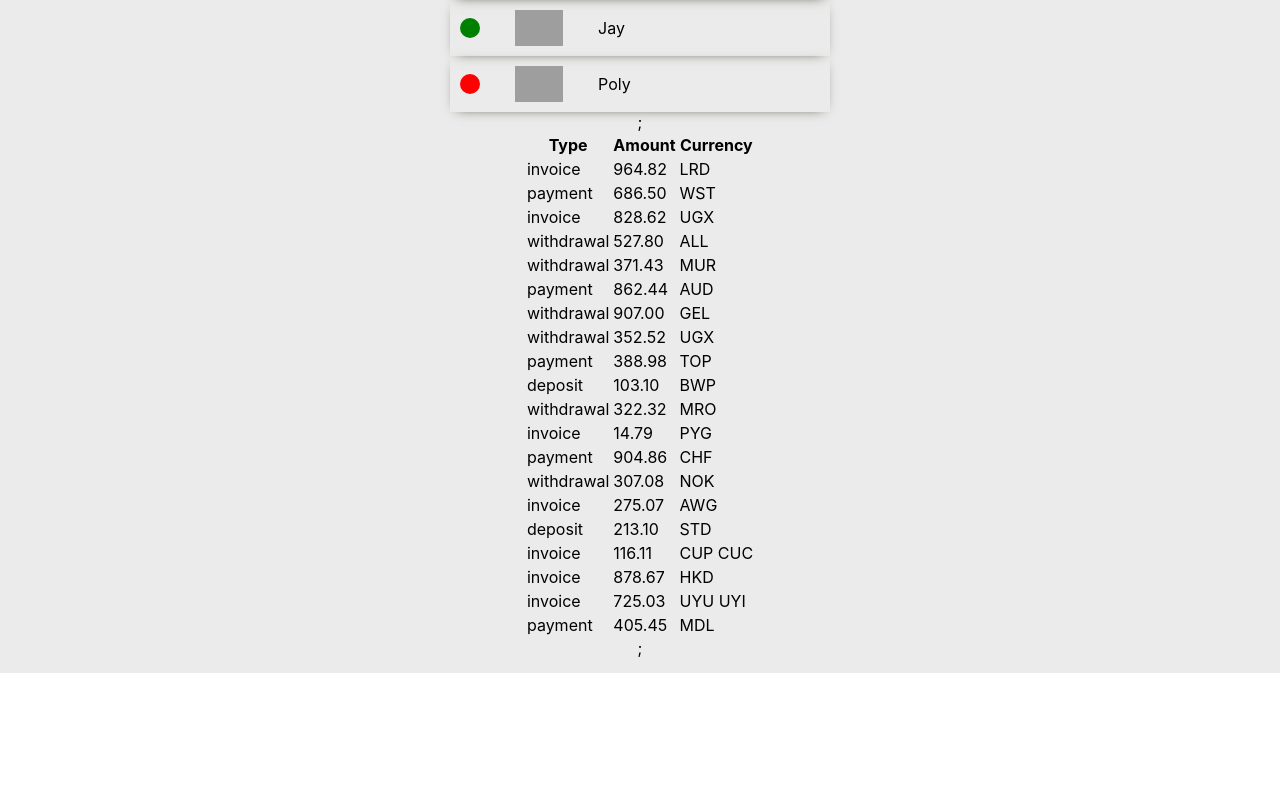
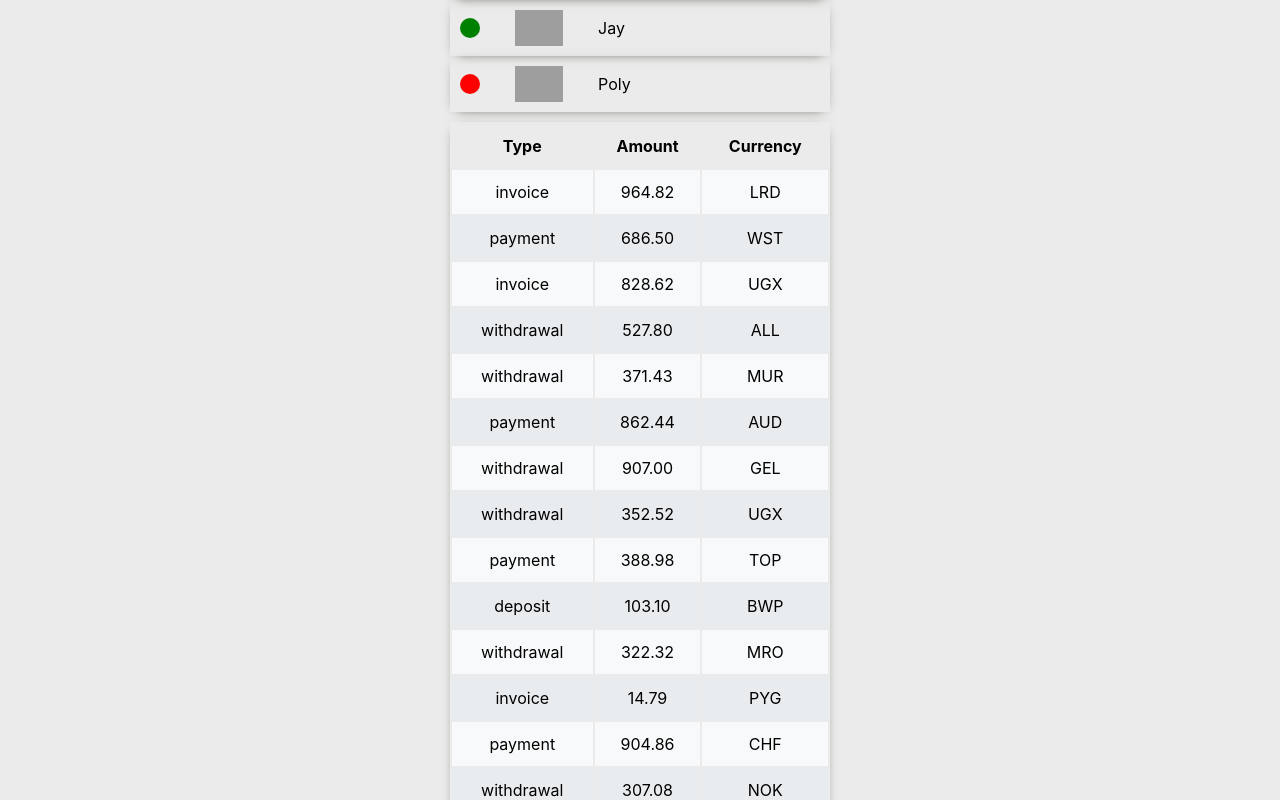
Before and after one commit to VuktorTS/goit-react-hw-01-components, a React (Create React App) app: page / in a window 1280 px wide. Shown: the part 860-1660 px from the top of the page. Before the commit the page ends 1533 px from the top, so only its background shows below. Built offline with nearby package versions, Linux system fonts and the light colour scheme; grey boxes are pictures that could not be loaded.

Commit message:
add style for transactionHistory

```diff
--- a/src/components/App.jsx
+++ b/src/components/App.jsx
@@ -13,8 +13,8 @@ export const App = () => {
     <div className={css.main}>
       <Profile {...user} />
       <Statistics stats={data} />
-      <FriendList friends={friends} />;
-      <TransactionHistory items={transactions} />;
+      <FriendList friends={friends} />
+      <TransactionHistory items={transactions} />
     </div>
   );
 };
--- a/src/components/FriendList/FriendList.module.css
+++ b/src/components/FriendList/FriendList.module.css
@@ -1,4 +1,5 @@
 .friend_list {
+  margin-bottom: 10px;
 }
 .item {
   display: flex;
@@ -14,7 +15,3 @@
   height: 20px;
   border-radius: 50%;
 }
-.avatar {
-}
-.name {
-}
--- a/src/components/TransactionHistory/TransactionHistory.jsx
+++ b/src/components/TransactionHistory/TransactionHistory.jsx
@@ -1,3 +1,5 @@
+import css from './TransactionHistory.module.css';
+
 export const TransactionHistory = ({ items }) => {
   return (
     <table class="transaction-history">
--- a/src/components/TransactionHistory/TransactionHistory.module.css
+++ b/src/components/TransactionHistory/TransactionHistory.module.css
@@ -0,0 +1,19 @@
+table {
+  max-width: 380px;
+  width: 100%;
+  border-collapse: separate;
+  box-shadow: 0px 3px 12px -7px #313222;
+  padding: 0;
+  text-align: center;
+}
+td,
+th {
+  padding: 12px 0;
+}
+tbody tr:nth-child(odd) {
+  background-color: #f8f9fa;
+}
+
+tbody tr:nth-child(even) {
+  background-color: #e9ecef;
+}
```
